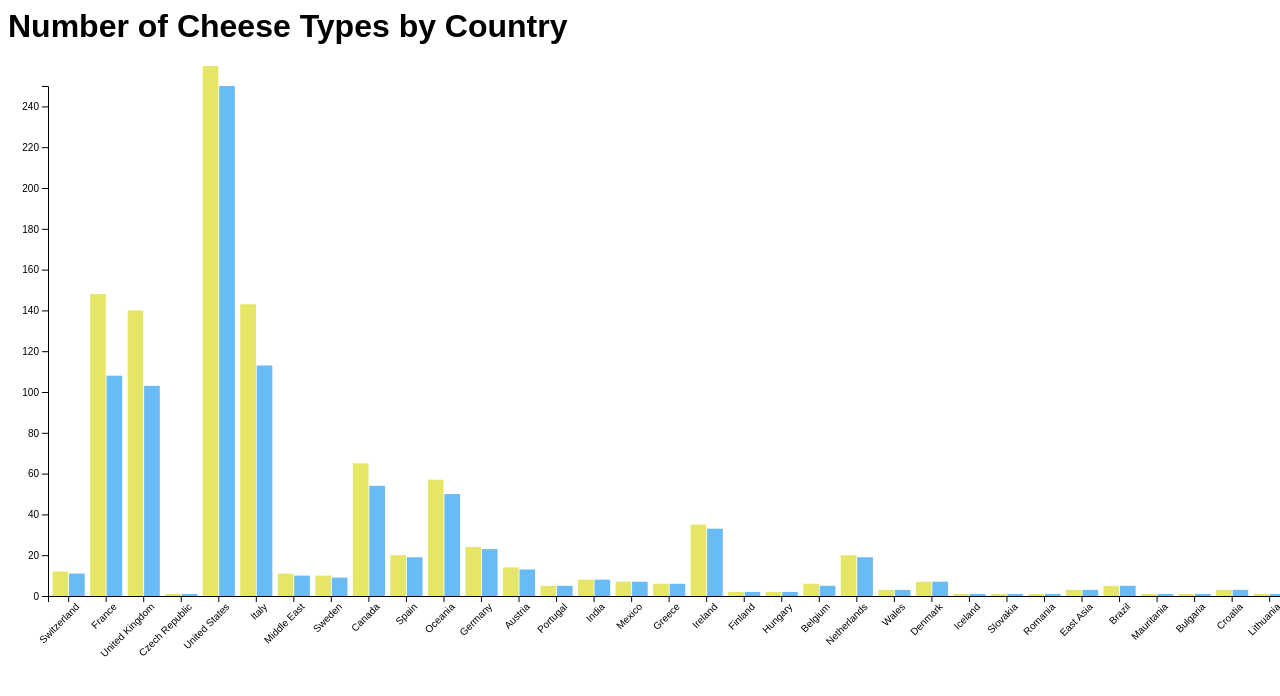
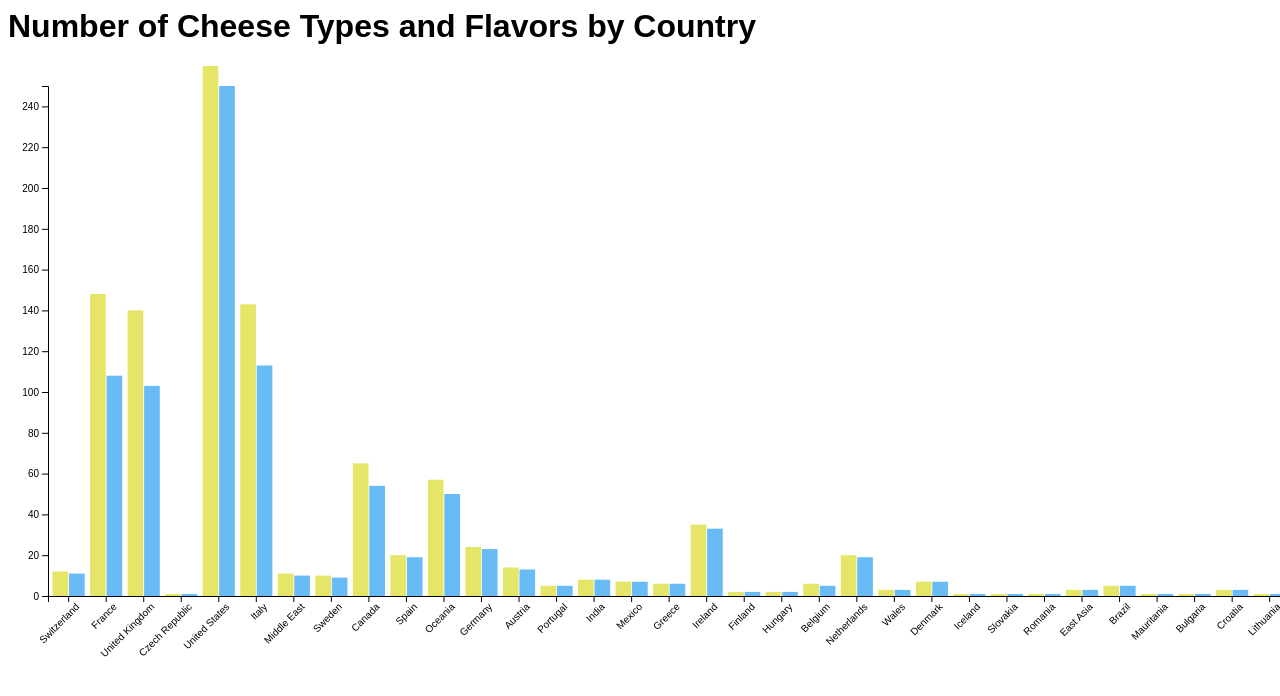
Before and after one commit to KhushiPatel67/DataVisualization, a plain HTML site: page index.html in a window 1280 px wide. Shown: the top 696 px of the page. Drawn offline with nearby package versions, Linux system fonts and the light colour scheme.

Commit message:
Changed title

```diff
--- a/index.html
+++ b/index.html
@@ -17,7 +17,7 @@
     </style>
 </head>
 <body>
-    <h1>Number of Cheese Types by Country</h1>
+    <h1>Number of Cheese Types and Flavors by Country</h1>
     <svg width="6000" height="600"></svg>
     <script>
 
```
